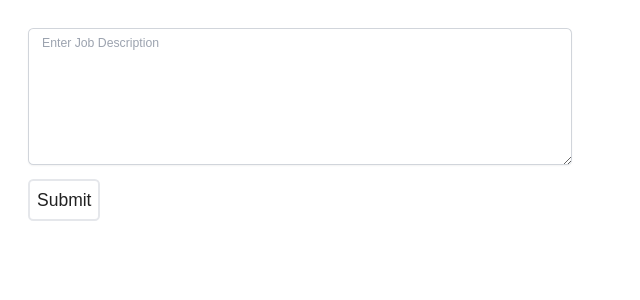
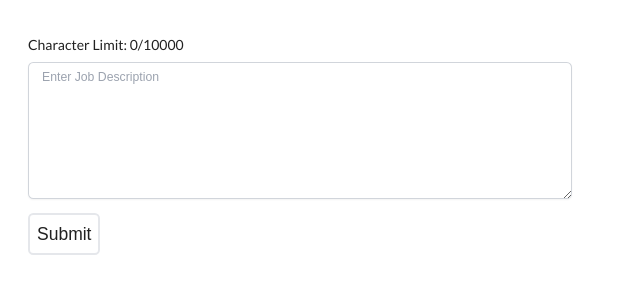
Before and after one commit to Caposto/reverse-ats, a React (Create React App) app in the folder frontend/: page / in a window 1280 px wide. Shown: the top 300 px of the page, without its empty margins (0-640 px from the left). Built offline with nearby package versions, Linux system fonts and the light colour scheme.

Commit message:
handled text limit for input

```diff
--- a/frontend/package.json
+++ b/frontend/package.json
@@ -44,6 +44,7 @@
     ]
   },
   "devDependencies": {
+    "dotenv": "^16.0.3",
     "eslint": "^8.36.0",
     "eslint-config-airbnb": "^19.0.4",
     "eslint-config-prettier": "^8.7.0",
--- a/frontend/src/components/JobForm.jsx
+++ b/frontend/src/components/JobForm.jsx
@@ -8,7 +8,10 @@ function JobForm() {
   const [visible, setVisibility] = useState(true);
   const [loading, setLoading] = useState(false);
   const [keywords, setKeywords] = useState([]);
+  const [count, setCount] = useState(0);
   const [error, setError] = useState(false);
+
+  const maxJobDescriptionLength = 10000;
 
   const handleSubmit = async (e) => {
     e.preventDefault();
@@ -30,11 +33,18 @@ function JobForm() {
   return (
     <div className="p-8">
       <form onSubmit={handleSubmit}>
+        <div className="py-2">
+          Character Limit: {count}/{maxJobDescriptionLength}
+        </div>
         <textarea
           placeholder="Enter Job Description"
           value={description}
-          onChange={(e) => setDescription(e.target.value)}
+          onChange={(e) => {
+            setDescription(e.target.value);
+            setCount(e.target.value.length);
+          }}
           rows="6"
+          maxLength={maxJobDescriptionLength}
           className="block px-4 w-full rounded-md border-0 text-gray-900 shadow-sm ring-1 ring-inset ring-gray-300 placeholder:text-gray-400 focus:ring-2 focus:ring-inset focus:ring-indigo-600 sm:py-1.5 sm:text-sm sm:leading-6"
         />
         <div className="py-4">
```
Also changed, not shown: 2 other files (tests, documents, lock files or other folders).
